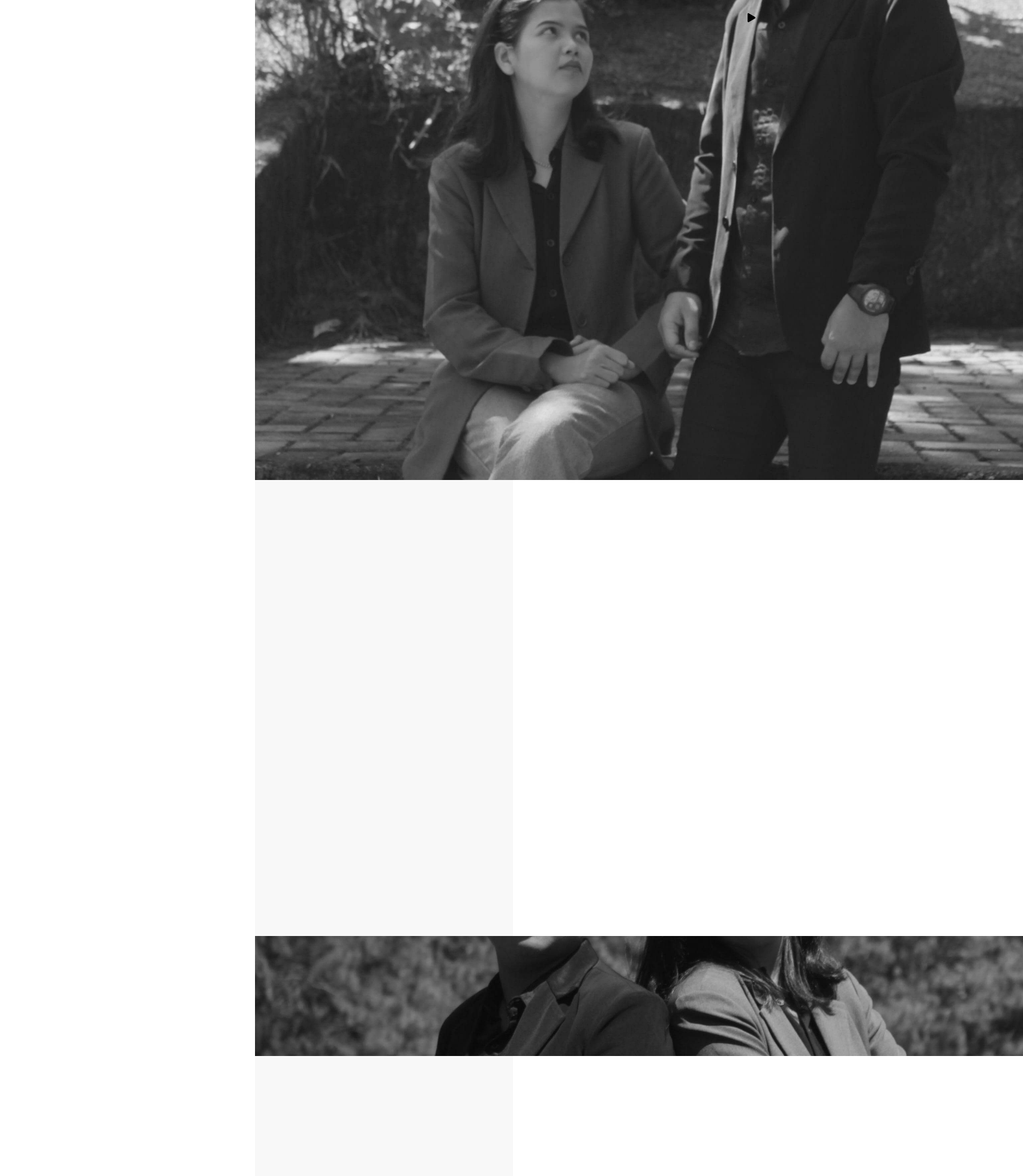
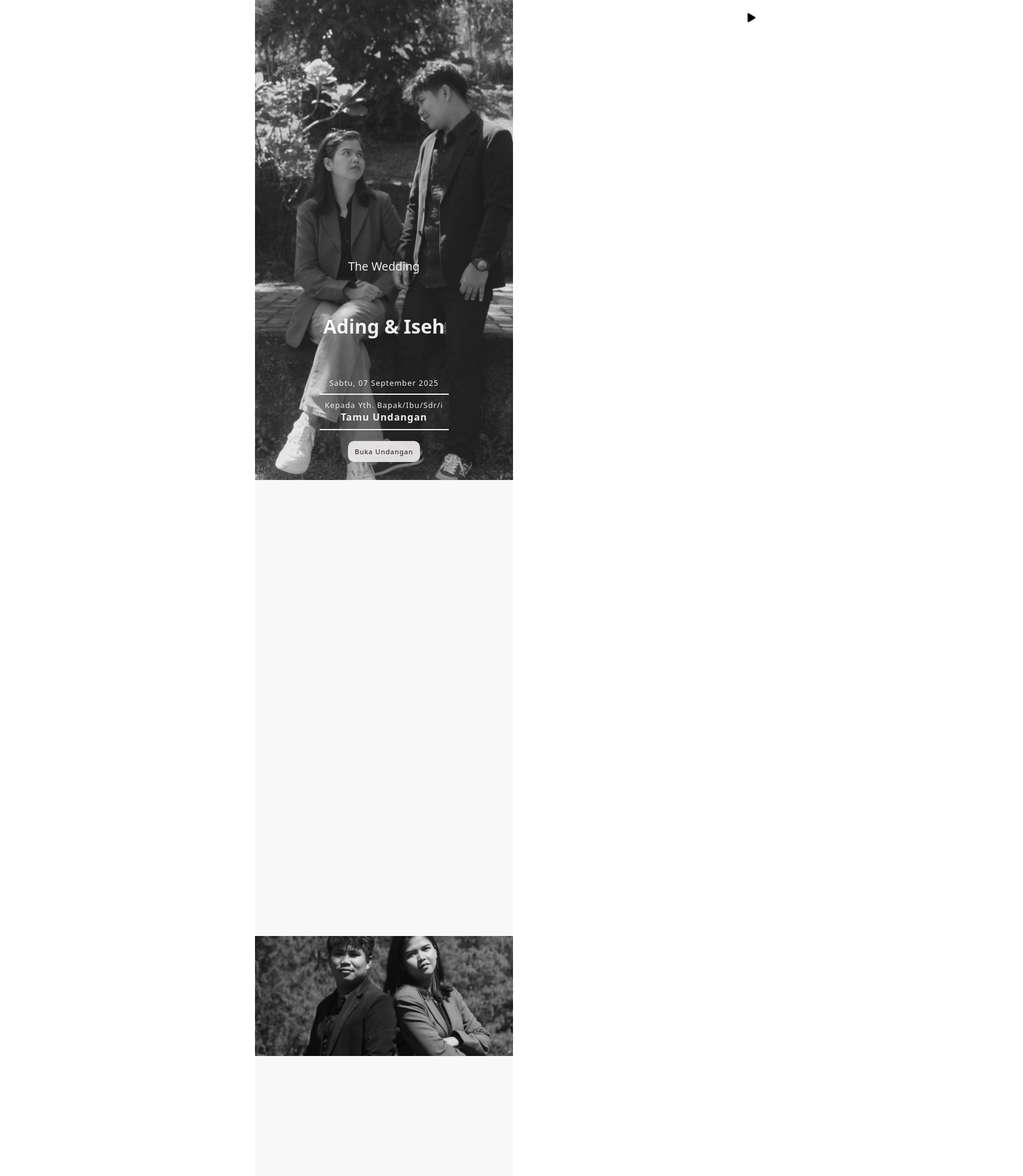
Before and after one commit to edpg113/web-nikah-v2, a React (Vite) app: page / in a window 1280 px wide. Shown: the top 1960 px of the page at 60% size, 1705 px wide, since content can reach past the window. Built offline with nearby package versions, Linux system fonts and the light colour scheme; a web font is replaced by a local one.

Commit message:
Update Styling

```diff
--- a/src/App.css
+++ b/src/App.css
@@ -5,32 +5,46 @@
   margin: 0;
   padding: 0;
   box-sizing: border-box;
-}
-body {
   font-family: "Libertinus Serif Display", system-ui;
-  /* background-color: #f0f0f0; */
-  margin: 0;
-  padding: 0;
 }
 
 .App {
   width: 100%;
   max-width: 430px; /* ukuran “layar HP” */
   margin: 0 auto; /* center horizontal */
-  /* background: #fff; */
   min-height: 100vh; /* isi bisa nambah panjang */
+  .start {
+    margin: 0 auto;
+    width: 430px;
+    .bg-undangan {
+      width: 430px;
+      background-position: center;
+      background-size: cover;
+      background-repeat: no-repeat;
+    }
+  }
+  .acara {
+    .bg-acara {
+      background: url("./assets/prewed(5).jpg");
+      filter: grayscale(1) brightness(0.9);
+      background-position: center;
+      background-size: cover;
+      height: 200px;
+      width: 430px;
+      position: absolute;
+      overflow: hidden;
+    }
+  }
 }
 
 @media screen and (min-width: 360px) {
   body {
     width: 100%;
     height: 100vh;
-    /* overflow: hidden; */
   }
 
   .start {
     position: fixed;
-    /* font-family: "Cinzel Decorative", cursive; */
     height: 100vh;
     overflow: hidden;
     display: flex;
@@ -54,7 +68,6 @@ body {
           text-align: center;
           padding-top: 100%;
           h3 {
-            /* font-family: "Cinzel Decorative"; */
             color: rgba(252, 252, 252, 0.925);
             font-weight: 500;
             font-size: 1.2rem;
@@ -69,12 +82,10 @@ body {
             font-size: 0.7rem;
             margin-top: 10px;
             letter-spacing: 1px;
-            /* font-family: "Poppins", sans-serif; */
           }
           .namaPengantin {
             h1 {
               color: rgba(255, 255, 255, 0.925);
-              /* font-family: "Cinzel Decorative", cursive; */
               font-size: 2rem;
               font-weight: 600;
               padding-top: 15%;
@@ -108,24 +119,20 @@ body {
 
   .quotes {
     .bg-quotes {
-      /* background: url("./assets/bingkai1.jpg"); */
       background: rgb(255, 255, 255);
       background-position: center;
       background-size: cover;
       height: 50vh;
-      /* overflow: hidden; */
       width: 100%;
       .container2 {
         text-align: center;
         padding-top: 30%;
         h1 {
-          /* font-family: "Cinzel Decorative"; */
           font-weight: 500;
           font-size: 1.5rem;
           color: rgba(58, 56, 57, 0.89);
         }
         span {
-          /* font-family: "Alex Brush", cursive; */
           font-weight: 600;
           font-size: 1.2rem;
           color: rgba(58, 56, 57, 0.89);
@@ -135,7 +142,6 @@ body {
         .namaPengantin2 {
           padding: 10% 0;
           font-size: 3rem;
-          /* font-family: "Alex Brush", cursive; */
           font-weight: 700;
           color: rgba(58, 56, 57, 0.89);
 
@@ -155,7 +161,6 @@ body {
   }
   .pengantin {
     .bg-pengantin {
-      /* background: url("./assets//bingkai2.jpg"); */
       background: rgb(248, 248, 248);
       background-position: center;
       background-size: cover;
@@ -165,7 +170,6 @@ body {
         text-align: center;
         padding-top: 10%;
         h1 {
-          /* font-family: "Cinzel Decorative"; */
           font-weight: 300;
           font-size: 1.5rem;
           color: rgba(58, 56, 57, 0.89);
@@ -212,12 +216,8 @@ body {
               .foto {
                 border-radius: 10px;
 
-                /* width: auto; */
                 border-radius: 10px;
-                /* height: auto; */
                 max-width: 100%;
-                /* object-fit: cover; */
-                /* position: absolute; */
                 filter: grayscale(1);
               }
             }
@@ -245,9 +245,7 @@ body {
 
     .bg-acara {
       background: url("./assets/prewed(5).jpg");
-      /* background: rgba(255, 255, 255, 0.623); */
       filter: grayscale(1) brightness(0.9);
-
       background-position: center;
       background-size: cover;
       height: 200px;
@@ -260,8 +258,6 @@ body {
       text-align: center;
       padding-top: 25%;
       h1 {
-        /* font-family: "Cinzel Decorative"; */
-        /* font-family: 'Alex Brush'; */
         font-weight: 300;
         font-size: 1.8rem;
         color: whitesmoke;
@@ -285,13 +281,11 @@ body {
       a {
         width: 120px;
         height: 40px;
-        /* background-color: rgba(150, 71, 104, 0.925); */
         color: white;
         border-radius: 10px;
         border: none;
         font-size: 0.7rem;
         margin-top: 10px;
-        /* font-family: "Poppins", sans-serif; */
       }
       button {
         width: 120px;
@@ -303,47 +297,34 @@ body {
         a {
           text-decoration: none;
           color: whitesmoke;
-
-          /* font-family: "Cinzel Decorative"; */
         }
       }
     }
   }
   .progress {
-    /* background: url("./assets/prewed(1).jpg"); */
-
-    /* background-position: center; */
-    /* background-size: cover; */
-    /* min-height: 100vh; */
-    /* background: rgba(255, 255, 255, 0); */
     background: rgb(248, 248, 248);
 
     width: 100%;
   }
 
   .progress .container-cerita {
-    /* backdrop-filter: grayscale(1) brightness(0.9); */
-
     text-align: center;
     padding: 20% 2% 10% 2%;
   }
 
   .progress .judul-undangan h1 {
-    /* font-family: "Cinzel Decorative"; */
     font-weight: 300;
     font-size: 2rem;
     color: rgba(58, 56, 57, 0.89);
   }
 
   .progress .judul-undangan p {
-    /* font-family: "Poppins"; */
     font-size: 0.8rem;
     letter-spacing: 1px;
     padding: 5% 5%;
     color: rgba(58, 56, 57, 0.89);
   }
 
-  /* Timeline */
   .timeline ul {
     padding: 2px 0;
     position: relative;
@@ -410,7 +391,6 @@ body {
 
   .galery {
     .bg-galery {
-      /* background: url("./assets/bingkai2.jpg"); */
       background-position: center;
       background: rgb(248, 248, 248);
 
@@ -421,7 +401,6 @@ body {
         text-align: center;
         padding-top: 20%;
         h1 {
-          /* font-family: "Cinzel Decorative"; */
           font-weight: 300;
           font-size: 2rem;
           color: rgba(58, 56, 57, 0.89);
@@ -436,7 +415,6 @@ body {
   }
   .gift {
     .bg-gift {
-      /* background: url("./assets/bingkai2.jpg"); */
       background-position: center;
       background: rgb(248, 248, 248);
 
@@ -447,9 +425,7 @@ body {
         text-align: center;
         padding-top: 20%;
         h1 {
-          /* font-family: "Cinzel Decorative"; */
           font-weight: 300;
-          /* font-box-shadow: 2rem; */
           color: rgba(58, 56, 57, 0.89);
         }
         p {
@@ -466,10 +442,8 @@ body {
           }
           .rekening {
             h3 {
-              /* font-family: "Cinzel Decorative"; */
               font-weight: 500;
               font-size: 1.2rem;
-              /* color: rgba(204, 159, 10, 0.925); */
               color: rgba(58, 56, 57, 0.89);
             }
           }
@@ -481,17 +455,14 @@ body {
     background: url("./assets/prewed(7).jpg");
     background-position: center;
     background-size: cover;
-    /* height: 100vh; */
     width: 100%;
     filter: grayscale(1) brightness(0.9);
     .bg-penutup {
-      /* width: 100%; */
       height: 100vh;
       .container7 {
         text-align: center;
         padding-top: 30%;
         h1 {
-          /* font-family: "Cinzel Decorative"; */
           font-weight: 300;
           font-size: 2rem;
           color: whitesmoke;
@@ -514,7 +485,6 @@ body {
           a {
             text-decoration: none;
             color: whitesmoke;
-            /* font-family: "Cinzel Decorative"; */
             font-weight: 300;
             font-size: 0.8rem;
           }
```
Also changed, not shown: src/App.jsx (+14 -9 lines).
